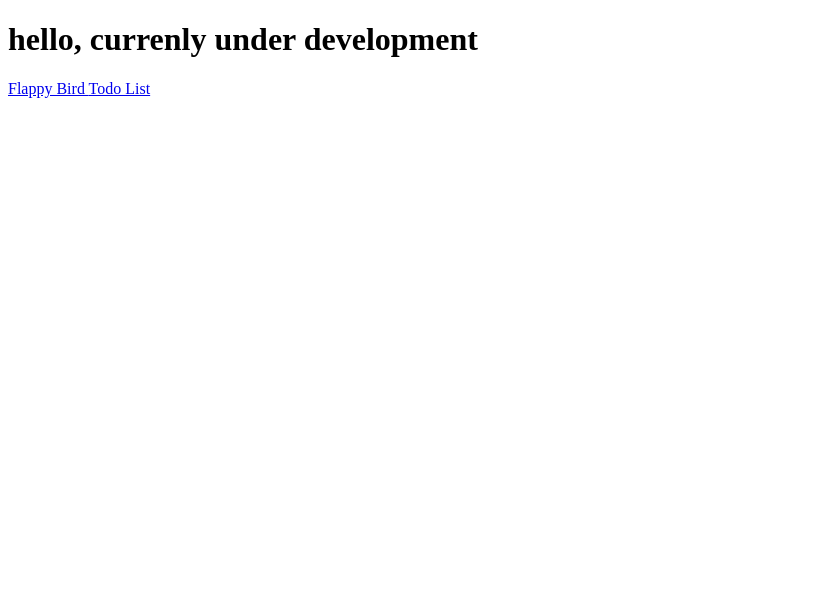
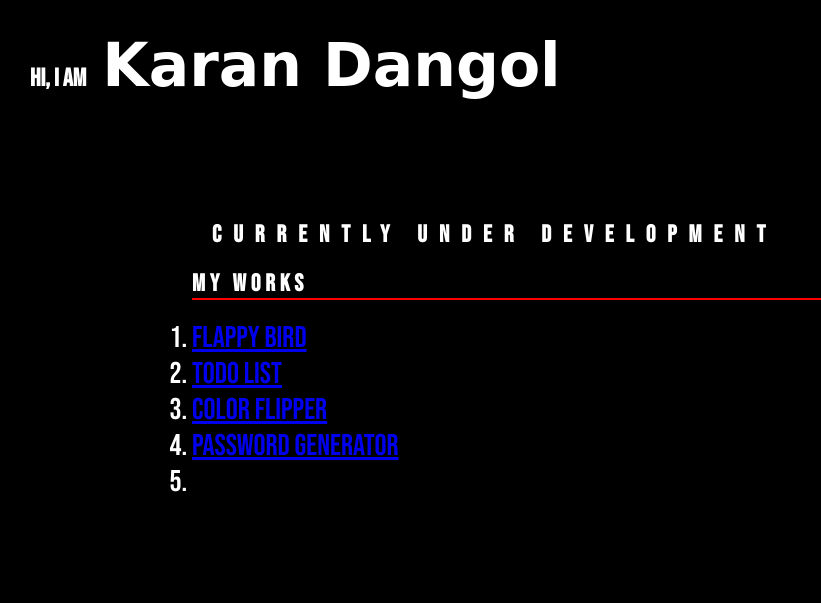
Before and after one commit to karan-dangol0/Portfolio-, a plain HTML site: page index.html in a window 1280 px wide. Shown: the whole page, without its empty margins (0-821 px from the left). Drawn offline with Linux system fonts and the light colour scheme; a web font is replaced by a local one.

Commit message:
update the projects links with description
update the links with more refined desitgn

```diff
--- a/index.html
+++ b/index.html
@@ -8,16 +8,22 @@
     <script src="script.js" defer></script>
   </head>
   <body>
-    <h1>hello, currenly under development</h1>
-    <a href=" https://high-pie-pepper.github.io/flappy-bird/" target="_blank">
-      Flappy Bird
-    </a>
-    <a
-      href="https://github.com/high-pie-pepper/todo-list"
-      target="_blank"
-      rel="noopener noreferrer"
-    >
-      Todo List</a
-    >
+    <header>
+        <h1 class="hero-info">
+            Hi, I am <span class="hero-name">Karan Dangol</span>
+        </h1>
+    </header>
+    <section class="info">
+        <h1>Currently under development</h1>
+        <h2>My Works</h2>
+        <ol class="hero-projects-links">
+            <li><a href="https://high-pie-pepper.github.io/flappy-bird/">Flappy Bird</a></li>
+            <li><a href="https://high-pie-pepper.github.io/todo-list/">Todo List</a></li>
+            <li><a href="https://high-pie-pepper.github.io/color-flipper-B-/">Color Flipper</a></li>
+            <li><a href="https://high-pie-pepper.github.io/random-password-generator/">Password Generator</a></li>
+            <li><a href=""></a></li>
+        <ol/>
+    </section>
+
   </body>
 </html>
--- a/style.css
+++ b/style.css
@@ -0,0 +1,86 @@
+@import url("https://fonts.googleapis.com/css2?family=Cedarville+Cursive&display=swap");
+@import url("https://fonts.googleapis.com/css2?family=Bebas+Neue&family=Cedarville+Cursive&display=swap");
+@import url('https://fonts.googleapis.com/css2?family=Bebas+Neue&family=Cedarville+Cursive&family=Qwitcher+Grypen:wght@400;700&display=swap');
+
+
+*,
+*::before,
+*::after {
+  padding: 0;
+  margin: 0;
+  box-sizing: border-box;
+}
+
+:root {
+    --cursive1: "Qwitcher Grypen", cursive;
+    --bold-font: "Bebas Neue", sans-serif;
+    --cursive2: "Cedarville Cursive", cursive;
+}
+
+body {
+  background: black;
+  color: #fff;
+  /* position: relative; */
+
+}
+header .hero-info {
+    font-family: var(--bold-font);
+    margin: 30px;
+    font-size: 25px;
+}
+header .hero-info .hero-name{
+    margin-left:.2em;
+    font-family: var(--cursive1);
+    font-size: 60px;
+}
+
+section.info{
+    width: 70vw;
+    height: 50vh;
+    /* border: 1px solid white; */
+    position: absolute;
+    top: 50%;
+    left: 50%;
+    transform: translate(-50%, -50%);
+
+}
+
+section h1{
+    margin: 20px;
+    font-family: var(--bold-font);
+    font-size: 1.5rem;
+    letter-spacing: .5em;
+}
+section h2{
+    margin:20px 0px  20px 0px;
+    font-family: var(--bold-font);
+    letter-spacing: .2em;
+    border-bottom: 2px solid red;
+}
+
+
+section .hero-projects-links{
+    font-family: var(--bold-font)
+}
+
+section .hero-projects-links li {
+    /* list-style: none; */
+    font-size: 30px;
+}
+
+
+@media (max-width: 500px){
+    section h1{
+        letter-spacing: 0.2em;
+    }
+}
+
+@media (max-width:400px ){
+    header .hero-info {
+        /* font-size: 1em; */
+    }
+    header .hero-info .hero-name {
+        font-size: 1.2em !important;
+    }
+
+}
```
